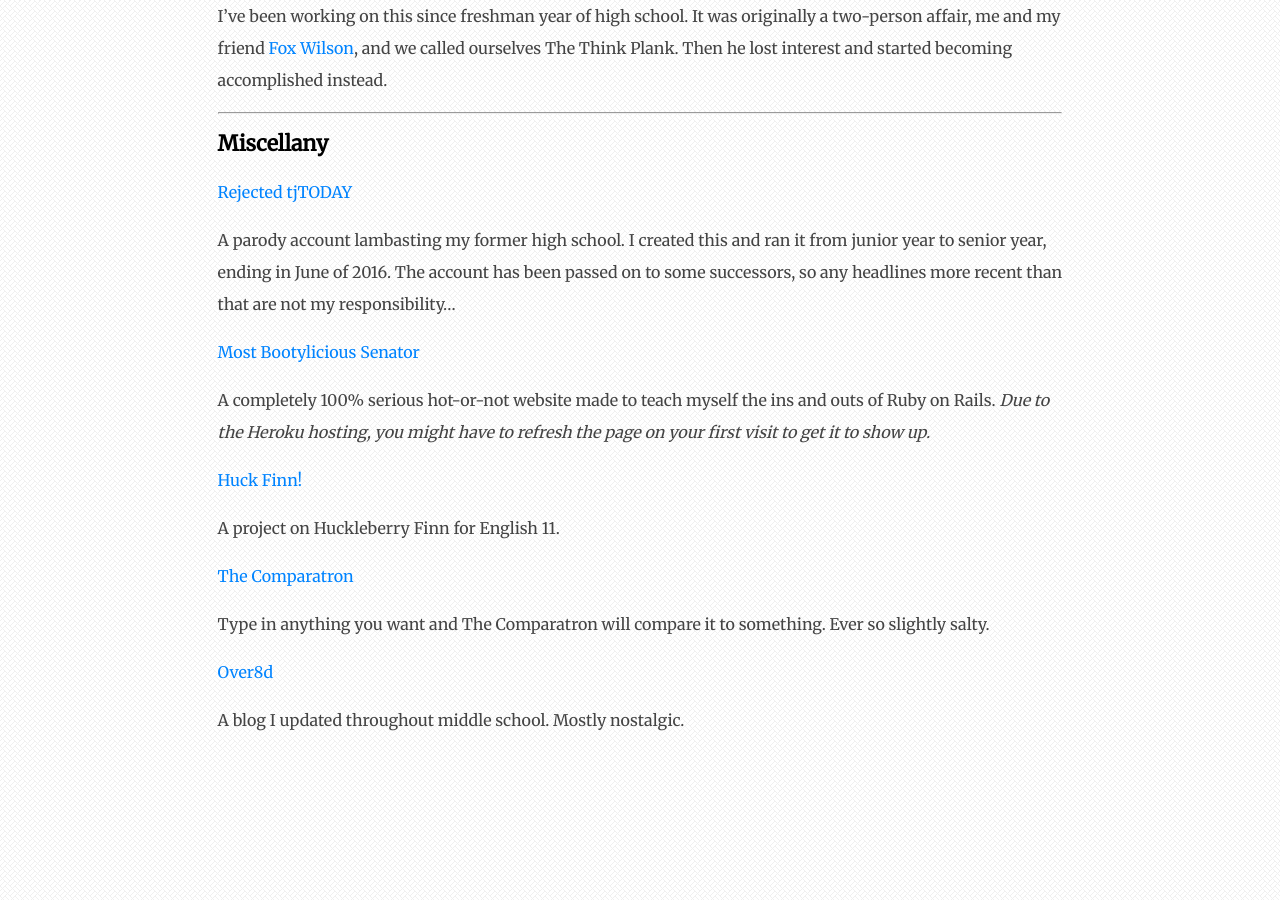
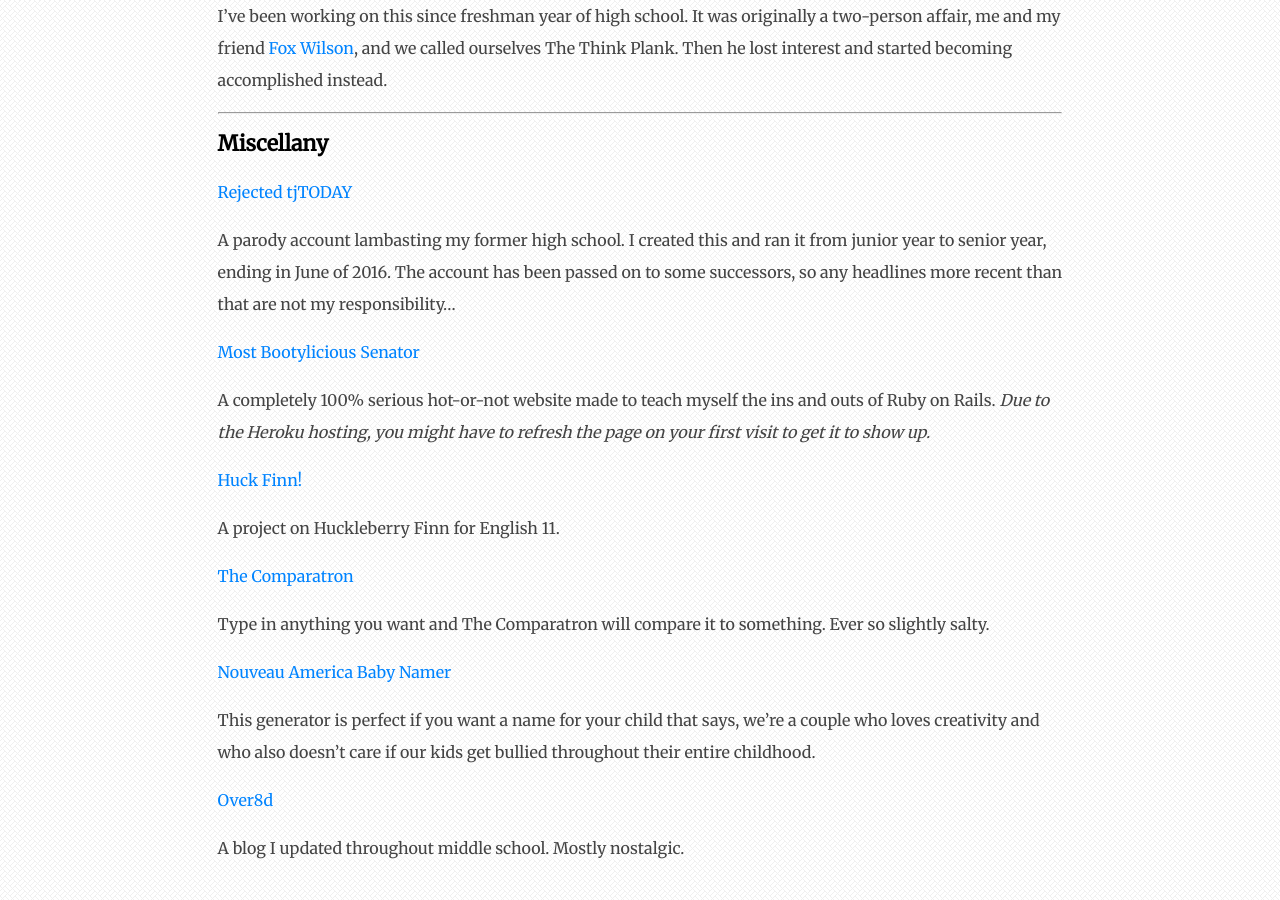
Before and after one commit to theycallmezeal/theycallmezeal.github.io, a Jekyll site: the page built from portfolio.md, in a window 1280 px wide and 900 px high, scrolled down 889 px. Built offline with Jekyll 4.4.1, drawn with Linux system fonts in a browser that asks for light colours.

Commit message:
add link to baby namer

```diff
--- a/portfolio.md
+++ b/portfolio.md
@@ -45,6 +45,10 @@
 
 Type in anything you want and The Comparatron will compare it to something. Ever so slightly salty.
 
+[Nouveau America Baby Namer](/pf/babynamer)
+
+This generator is perfect if you want a name for your child that says, we're a couple who loves creativity and who also doesn't care if our kids get bullied throughout their entire childhood.
+
 [Over8d](http://over8d.wordpress.com)
 
 A blog I updated throughout middle school. Mostly nostalgic.
```
